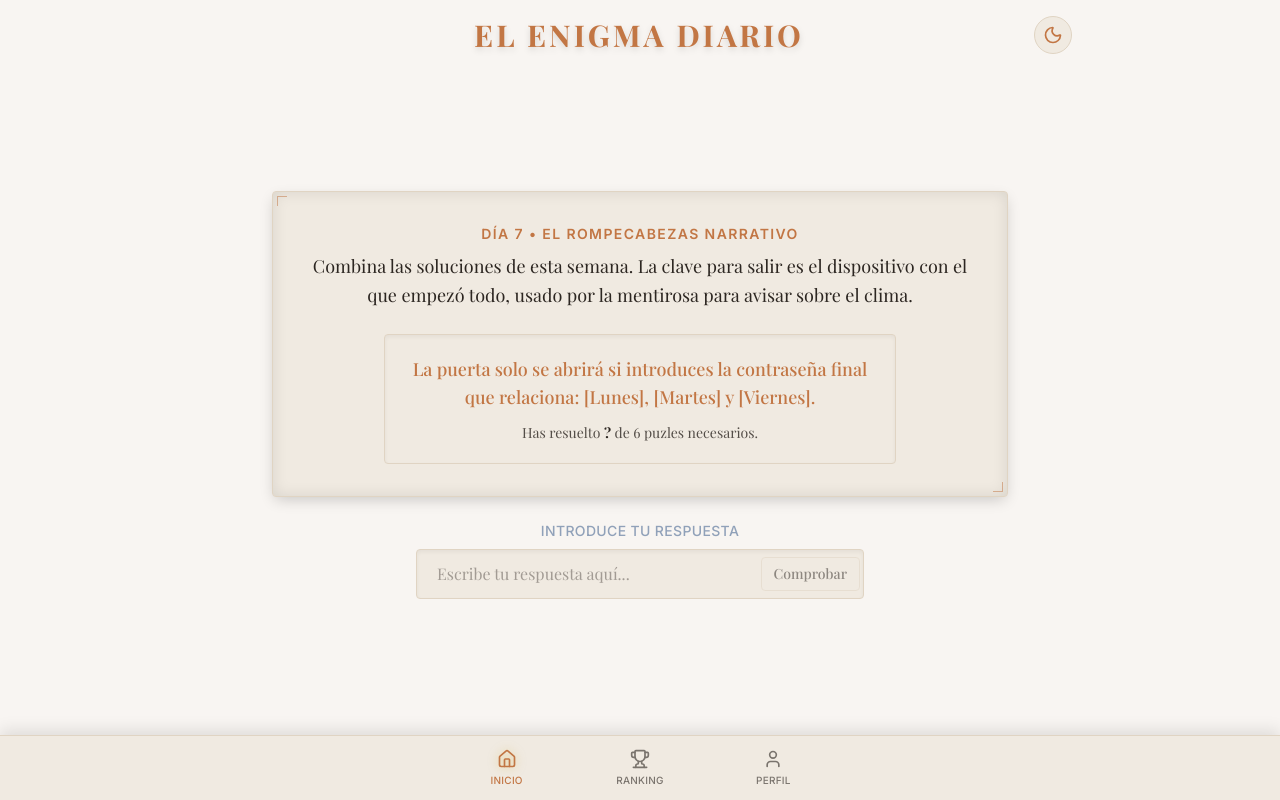
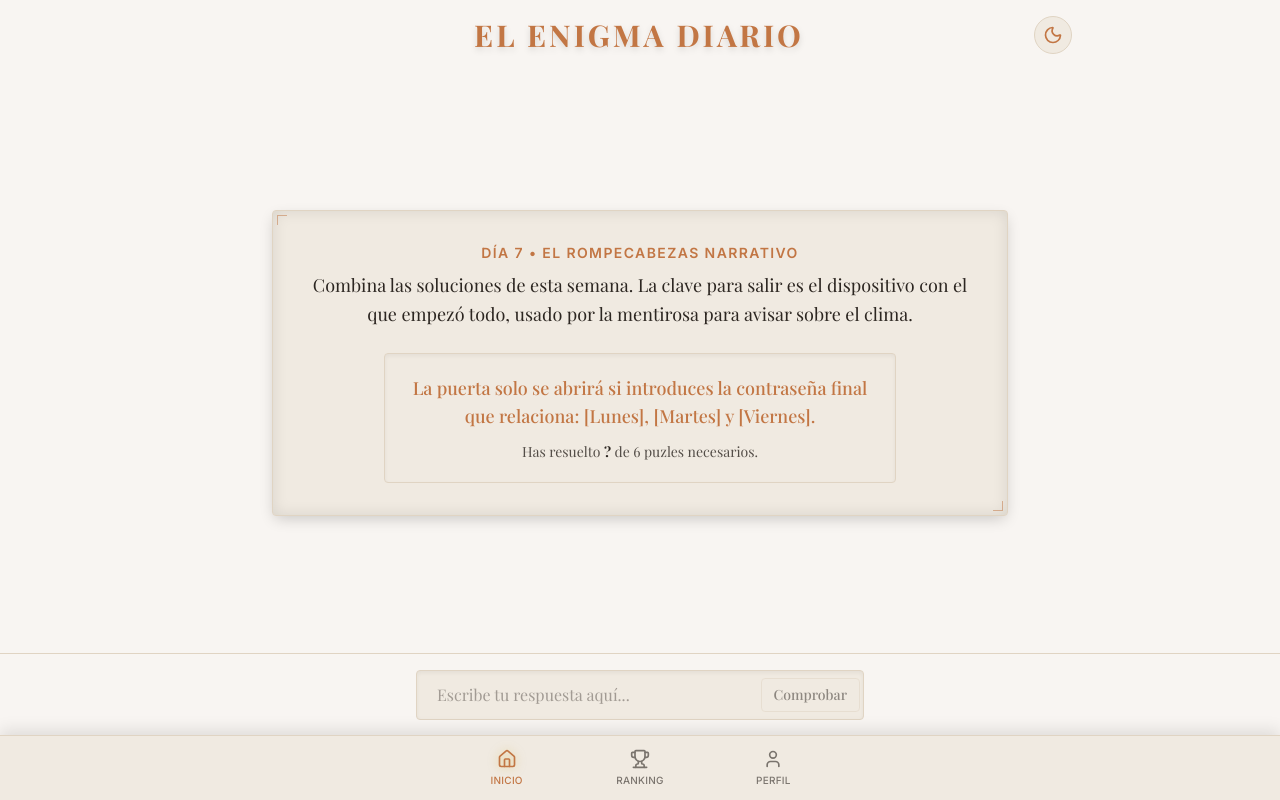
Before and after one commit to adriangonzalez141516/juegodiario, a Next.js app: page / in a window 1280 px wide. Built offline with nearby package versions, Linux system fonts and the light colour scheme; a web font is replaced by a local one.

Commit message:
style: fix input at the bottom and remove heading

```diff
--- a/src/app/[[...slug]]/page.tsx
+++ b/src/app/[[...slug]]/page.tsx
@@ -82,15 +82,10 @@ export default async function OrchestratorPage({ params }: Props) {
         <PuzzleView puzzle={puzzle} />
       </Suspense>
 
-      <div className="mt-6 text-center w-full max-w-md">
-        <h3 className="text-sm font-medium text-slate-400 mb-2 uppercase tracking-wide">
-          Introduce tu respuesta
-        </h3>
-        {/* Aquí pasamos la Server Action a ejecutar asíncronamente */}
-        <InteractiveInput
-          hashedSolution={hashedSolution}
-          onSuccess={saveProgress}
-        />
+      <div className="fixed bottom-16 left-0 w-full p-4 bg-[var(--background)] border-t border-[var(--card-border)] z-40 flex justify-center">
+        <div className="w-full max-w-md">
+          <InteractiveInput hashedSolution={hashedSolution} onSuccess={saveProgress} />
+        </div>
       </div>
     </div>
   );
--- a/src/app/layout.tsx
+++ b/src/app/layout.tsx
@@ -38,7 +38,7 @@ export default function RootLayout({
             </h1>
             <ThemeToggle />
           </header>
-          <main className="flex-1 w-full max-w-3xl mx-auto px-4 pb-20 flex flex-col items-center justify-center min-h-0 overflow-y-auto">
+          <main className="flex-1 w-full max-w-3xl mx-auto px-4 pb-36 flex flex-col items-center justify-center min-h-0 overflow-y-auto">
             {children}
           </main>
           <BottomBar />
```
